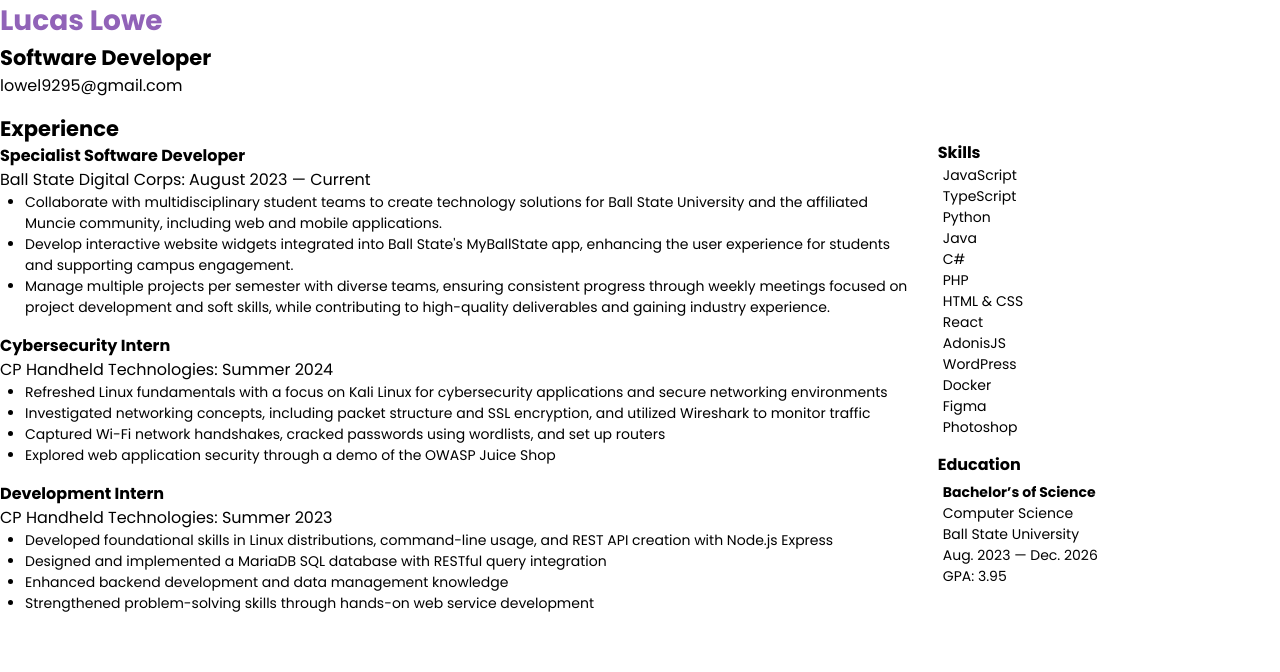
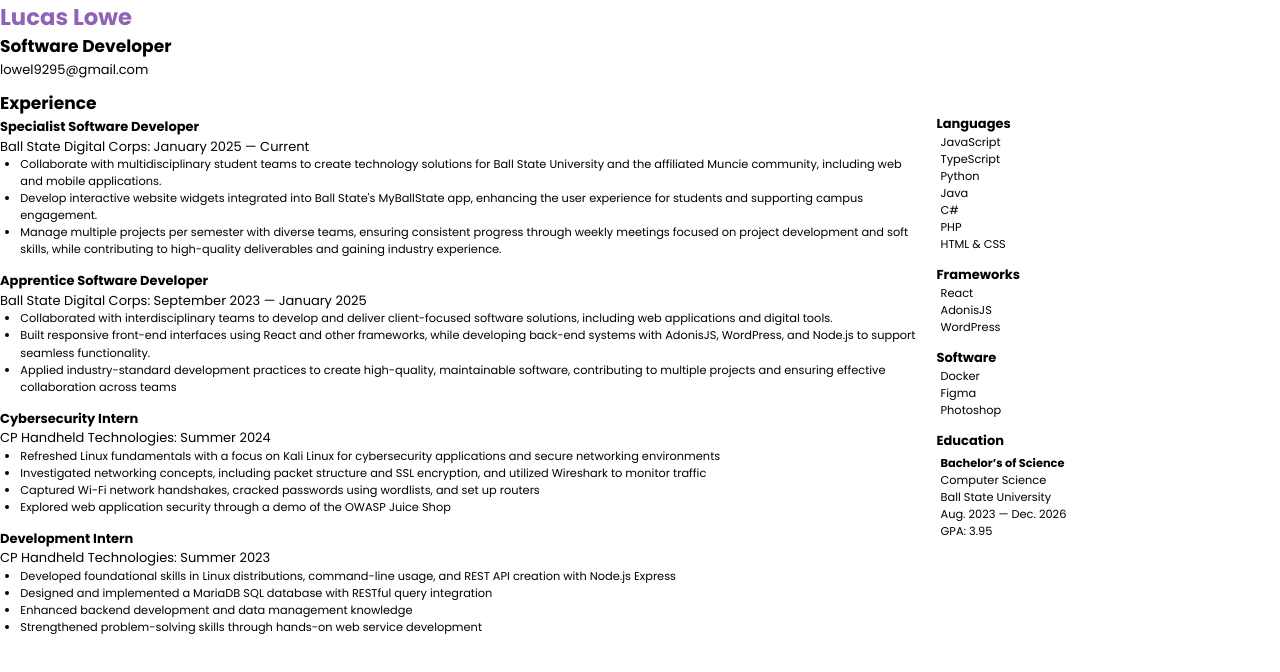
Before and after one commit to 1vke/resume, a plain HTML site: page index.html in a window 1280 px wide. Drawn offline with Linux system fonts and the light colour scheme.

Commit message:
Update resume

```diff
--- a/index.html
+++ b/index.html
@@ -18,7 +18,7 @@
         <h2>Experience</h2>
         <div class="experience-item">
             <h3>Specialist Software Developer</h3>
-            <p>Ball State Digital Corps: August 2023 &mdash; Current</p>
+            <p>Ball State Digital Corps: January 2025 &mdash; Current</p>
             <ul>
                 <li>
                     Collaborate with multidisciplinary student teams to create technology solutions for Ball State University and
@@ -31,6 +31,24 @@
                 <li>
                     Manage multiple projects per semester with diverse teams, ensuring consistent progress through weekly meetings
                     focused on project development and soft skills, while contributing to high-quality deliverables and gaining industry experience.
+                </li>
+            </ul>
+        </div>
+        <div class="experience-item">
+            <h3>Apprentice Software Developer</h3>
+            <p>Ball State Digital Corps: September 2023 &mdash; January 2025</p>
+            <ul>
+                <li>
+                    Collaborated with interdisciplinary teams to develop and deliver client-focused software solutions, including web applications and
+                    digital tools.
+                </li>
+                <li>
+                    Built responsive front-end interfaces using React and other frameworks, while developing back-end systems with AdonisJS,
+                    WordPress, and Node.js to support seamless functionality.
+                </li>
+                <li>
+                    Applied industry-standard development practices to create high-quality, maintainable software, contributing to multiple
+                    projects and ensuring effective collaboration across teams
                 </li>
             </ul>
         </div>
@@ -57,7 +75,8 @@
             <p>CP Handheld Technologies: Summer 2023</p>
             <ul>
                 <li>
-                    Developed foundational skills in Linux distributions, command-line usage, and REST API creation with Node.js Express
+                    Developed foundational skills in Linux distributions, command-line
+                    usage, and REST API creation with Node.js Express
                 </li>
                 <li>
                     Designed and implemented a MariaDB SQL database with RESTful query integration
@@ -72,8 +91,26 @@
         </div>
     </section>
     <section class="education-and-skills">
-        <div class="skills">
-            <h3>Skills</h3>
+<!--        <div class="skills">-->
+<!--            <h3>Skills</h3>-->
+<!--            <ul>-->
+<!--                <li>JavaScript</li>-->
+<!--                <li>TypeScript</li>-->
+<!--                <li>Python</li>-->
+<!--                <li>Java</li>-->
+<!--                <li>C#</li>-->
+<!--                <li>PHP</li>-->
+<!--                <li>HTML & CSS</li>-->
+<!--                <li>React</li>-->
+<!--                <li>AdonisJS</li>-->
+<!--                <li>WordPress</li>-->
+<!--                <li>Docker</li>-->
+<!--                <li>Figma</li>-->
+<!--                <li>Photoshop</li>-->
+<!--            </ul>-->
+<!--        </div>-->
+        <div class="languages">
+            <h3>Languages</h3>
             <ul>
                 <li>JavaScript</li>
                 <li>TypeScript</li>
@@ -82,9 +119,19 @@
                 <li>C#</li>
                 <li>PHP</li>
                 <li>HTML & CSS</li>
+            </ul>
+        </div>
+        <div class="frameworks">
+            <h3>Frameworks</h3>
+            <ul>
                 <li>React</li>
                 <li>AdonisJS</li>
                 <li>WordPress</li>
+            </ul>
+        </div>
+        <div class="software">
+            <h3>Software</h3>
+            <ul>
                 <li>Docker</li>
                 <li>Figma</li>
                 <li>Photoshop</li>
--- a/style.css
+++ b/style.css
@@ -1,3 +1,7 @@
+html {
+    font-size: 13px;
+}
+
 /* 1. Use a more-intuitive box-sizing model */
 *, *::before, *::after {
     box-sizing: border-box;
@@ -39,40 +43,37 @@
     text-wrap: balance;
 }
 
-/*
-  9. Create a root stacking context
-*/
+/* 9. Create a root stacking context */
 #root, #__next {
     isolation: isolate;
 }
 
 /********** END RESET **********/
-
 * {
     font-family: 'Poppins', 'Gill Sans', sans-serif;
 }
 
 h1 {
     color: #9163b8;
-    font-size: 28px;
+    font-size: 1.75rem; /* 28px */
 }
 
 h2 {
-    font-size: 21px;
+    font-size: 1.3125rem; /* 21px */
 }
 
 h3 {
-    font-size: 16px;
+    font-size: 1rem; /* 16px */
 }
 
 main {
     display: flex;
-    gap: 25px;
-    margin-top: 15px;
+    gap: 1.5625rem; /* 25px */
+    margin-top: 0.9375rem; /* 15px */
 }
 
 li {
-    font-size: 14px;
+    font-size: 0.875rem; /* 14px */
 }
 
 .experience {
@@ -80,39 +81,39 @@
 }
 
 .experience-item {
-    margin-bottom: 16px;
+    margin-bottom: 1rem; /* 16px */
 }
 
 .experience-item > ul {
-    padding-inline-start: 25px;
+    padding-inline-start: 1.5625rem; /* 25px */
 }
 
 .experience-item > p {
-    font-size: 16px;
+    font-size: 1rem; /* 16px */
 }
 
 .education-and-skills {
-    flex: .75;
-    margin-top: calc(21px + (21px / 3))
+    flex: 0.75;
+    margin-top: calc(1.3125rem + (1.3125rem / 3)); /* 21px */
 }
 
-.skills > ul {
+.education-and-skills > div > ul {
     list-style-type: none;
-    padding-inline-start: 5px;
-    margin: 0 0 15px;
+    padding-inline-start: 0.3125rem; /* 5px */
+    margin: 0 0 0.9375rem; /* 15px */
 }
 
 .education > p, .education > h4 {
-    font-size: 14px;
-    padding-inline-start: 5px;
+    font-size: 0.875rem; /* 14px */
+    padding-inline-start: 0.3125rem; /* 5px */
 }
 
 .education > h4:first-of-type {
-    margin-top: 5px;
+    margin-top: 0.3125rem; /* 5px */
 }
 
 .education > h4:not(:first-of-type) {
-    margin-top: 10px;
+    margin-top: 0.625rem; /* 10px */
 }
 
 /*********** Print ************/
@@ -122,3 +123,16 @@
     margin: 0 0.5in 0 0.5in;
     padding: 0.75in 0;
 }
+
+/* Responsive scaling */
+@media (max-width: 768px) {
+    :root {
+        --base-font-size: 14px;
+    }
+}
+
+@media (max-width: 480px) {
+    :root {
+        --base-font-size: 12px;
+    }
+}
```
